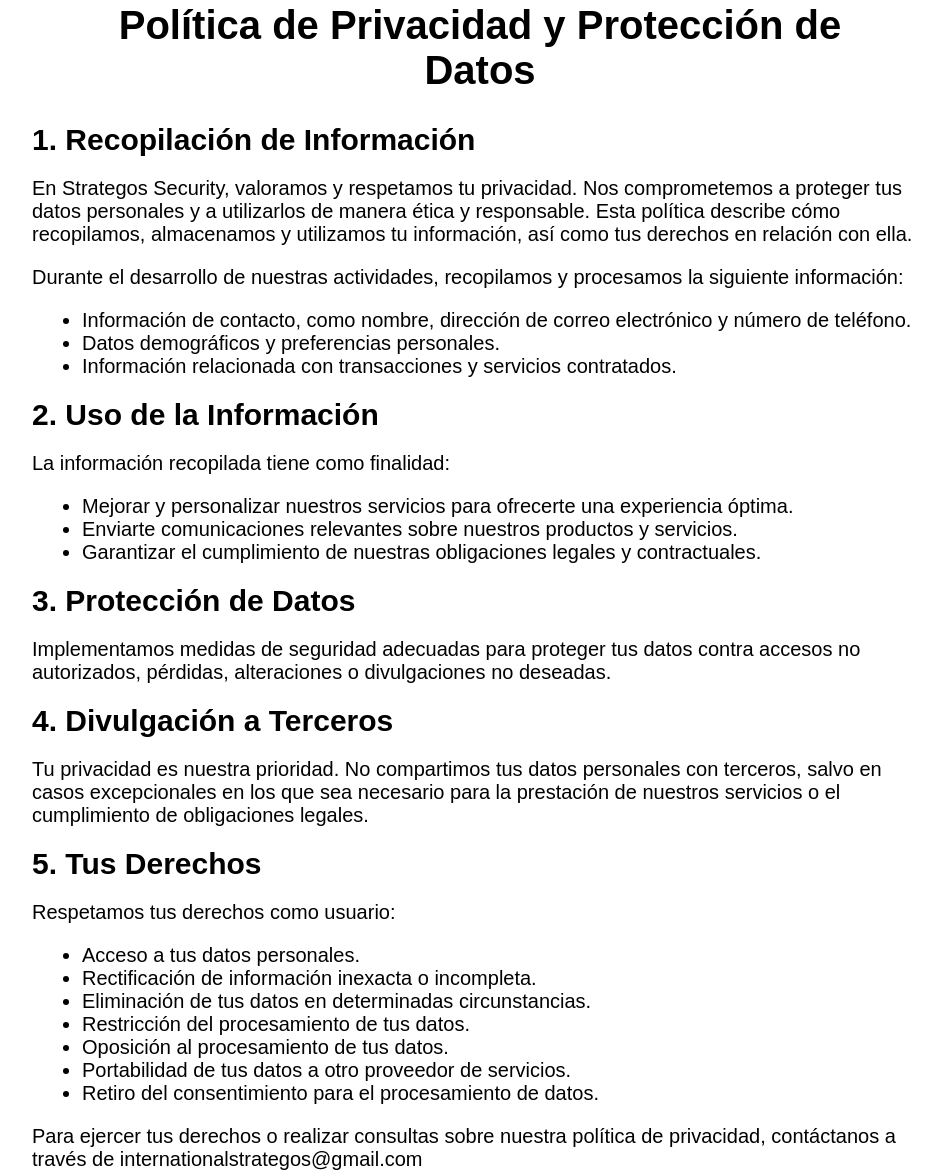
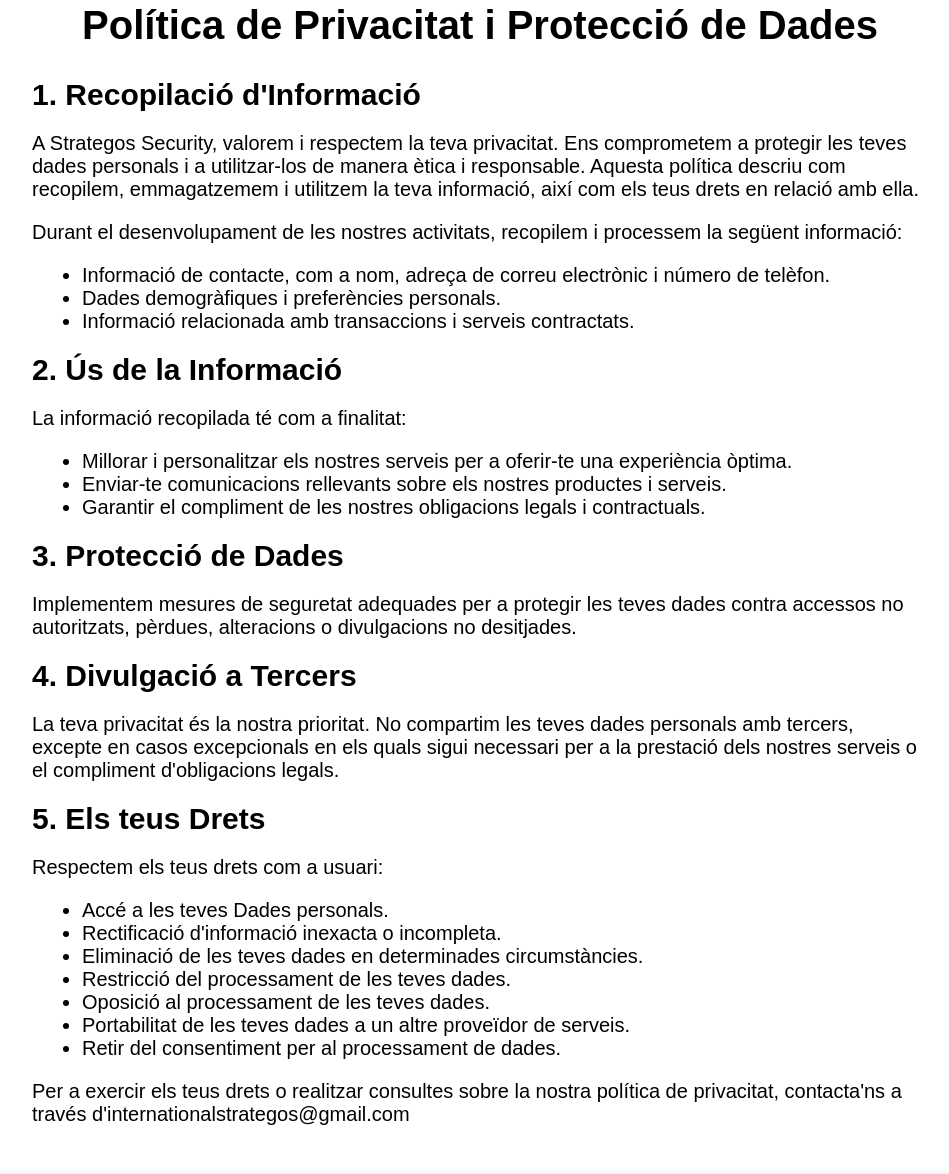
Before and after one commit to Strategos-International-Security/strategos.github.io, a plain HTML site: page avis_legal.html in a window 1280 px wide. Shown: the part 177-1351 px from the top of the page, without its empty margins (160-1109 px from the left). Drawn offline with Linux system fonts and the light colour scheme.

Commit message:
Update avis_legal.html

```diff
--- a/avis_legal.html
+++ b/avis_legal.html
@@ -68,52 +68,52 @@
     </header>
     <section class="main">
         <div class="privacy_policy">
-            <h1>Política de Privacidad y Protección de Datos</h1>
+            <h1>Política de Privacitat i Protecció de Dades</h1>
             <div>
-                <h2>1. Recopilación de Información</h2>
-                <p>En Strategos Security, valoramos y respetamos tu privacidad. Nos comprometemos a proteger tus datos personales y a utilizarlos de manera ética y responsable. Esta política describe cómo recopilamos, almacenamos y utilizamos tu información, así como tus derechos en relación con ella.</p>
+                <h2>1. Recopilació d'Informació</h2>
+                <p>A Strategos Security, valorem i respectem la teva privacitat. Ens comprometem a protegir les teves dades personals i a utilitzar-los de manera ètica i responsable. Aquesta política descriu com recopilem, emmagatzemem i utilitzem la teva informació, així com els teus drets en relació amb ella.</p>
                 <hr style="height: 20px;">
-                <p>Durante el desarrollo de nuestras actividades, recopilamos y procesamos la siguiente información:</p>
+                <p>Durant el desenvolupament de les nostres activitats, recopilem i processem la següent informació:</p>
                 <hr style="height: 20px;">
                 <ul>
-                    <li>Información de contacto, como nombre, dirección de correo electrónico y número de teléfono.</li>
-                    <li>Datos demográficos y preferencias personales.</li>
-                    <li>Información relacionada con transacciones y servicios contratados.</li>
+                    <li>Informació de contacte, com a nom, adreça de correu electrònic i número de telèfon.</li>
+                    <li>Dades demogràfiques i preferències personals.</li>
+                    <li>Informació relacionada amb transaccions i serveis contractats.</li>
                 </ul>
             </div>
             <div>
-                <h2>2. Uso de la Información</h2>
-                <p>La información recopilada tiene como finalidad:</p>
+                <h2>2. Ús de la Informació</h2>
+                <p>La informació recopilada té com a finalitat:</p>
                 <hr style="height: 20px;">
                 <ul>
-                    <li>Mejorar y personalizar nuestros servicios para ofrecerte una experiencia óptima.</li>
-                    <li>Enviarte comunicaciones relevantes sobre nuestros productos y servicios.</li>
-                    <li>Garantizar el cumplimiento de nuestras obligaciones legales y contractuales.</li>
+                    <li>Millorar i personalitzar els nostres serveis per a oferir-te una experiència òptima.</li>
+                    <li>Enviar-te comunicacions rellevants sobre els nostres productes i serveis.</li>
+                    <li>Garantir el compliment de les nostres obligacions legals i contractuals.</li>
                 </ul>
             </div>
             <div>
-                <h2>3. Protección de Datos</h2>
-                <p>Implementamos medidas de seguridad adecuadas para proteger tus datos contra accesos no autorizados, pérdidas, alteraciones o divulgaciones no deseadas.</p>
+                <h2>3. Protecció de Dades</h2>
+                <p>Implementem mesures de seguretat adequades per a protegir les teves dades contra accessos no autoritzats, pèrdues, alteracions o divulgacions no desitjades.</p>
             </div>
             <div>
-                <h2>4. Divulgación a Terceros</h2>
-                <p>Tu privacidad es nuestra prioridad. No compartimos tus datos personales con terceros, salvo en casos excepcionales en los que sea necesario para la prestación de nuestros servicios o el cumplimiento de obligaciones legales.</p>
+                <h2>4. Divulgació a Tercers</h2>
+                <p>La teva privacitat és la nostra prioritat. No compartim les teves dades personals amb tercers, excepte en casos excepcionals en els quals sigui necessari per a la prestació dels nostres serveis o el compliment d'obligacions legals.</p>
             </div>
             <div>
-                <h2>5. Tus Derechos</h2>
-                <p>Respetamos tus derechos como usuario:</p>
+                <h2>5. Els teus Drets</h2>
+                <p>Respectem els teus drets com a usuari:</p>
                 <hr style="height: 20px;">
                 <ul>
-                    <li>Acceso a tus datos personales.</li>
-                    <li>Rectificación de información inexacta o incompleta.</li>
-                    <li>Eliminación de tus datos en determinadas circunstancias.</li>
-                    <li>Restricción del procesamiento de tus datos.</li>
-                    <li>Oposición al procesamiento de tus datos.</li>
-                    <li>Portabilidad de tus datos a otro proveedor de servicios.</li>
-                    <li>Retiro del consentimiento para el procesamiento de datos.</li>
+                    <li>Accé a les teves Dades personals.</li>
+                    <li>Rectificació d'informació inexacta o incompleta.</li>
+                    <li>Eliminació de les teves dades en determinades circumstàncies.</li>
+                    <li>Restricció del processament de les teves dades.</li>
+                    <li>Oposició al processament de les teves dades.</li>
+                    <li>Portabilitat de les teves dades a un altre proveïdor de serveis.</li>
+                    <li>Retir del consentiment per al processament de dades.</li>
                 </ul>
                 <hr style="height: 20px;">
-                <p>Para ejercer tus derechos o realizar consultas sobre nuestra política de privacidad, contáctanos a través de internationalstrategos@gmail.com</p>
+                <p>Per a exercir els teus drets o realitzar consultes sobre la nostra política de privacitat, contacta'ns a través d'internationalstrategos@gmail.com</p>
             </div>
         </div>
     </section>
```
